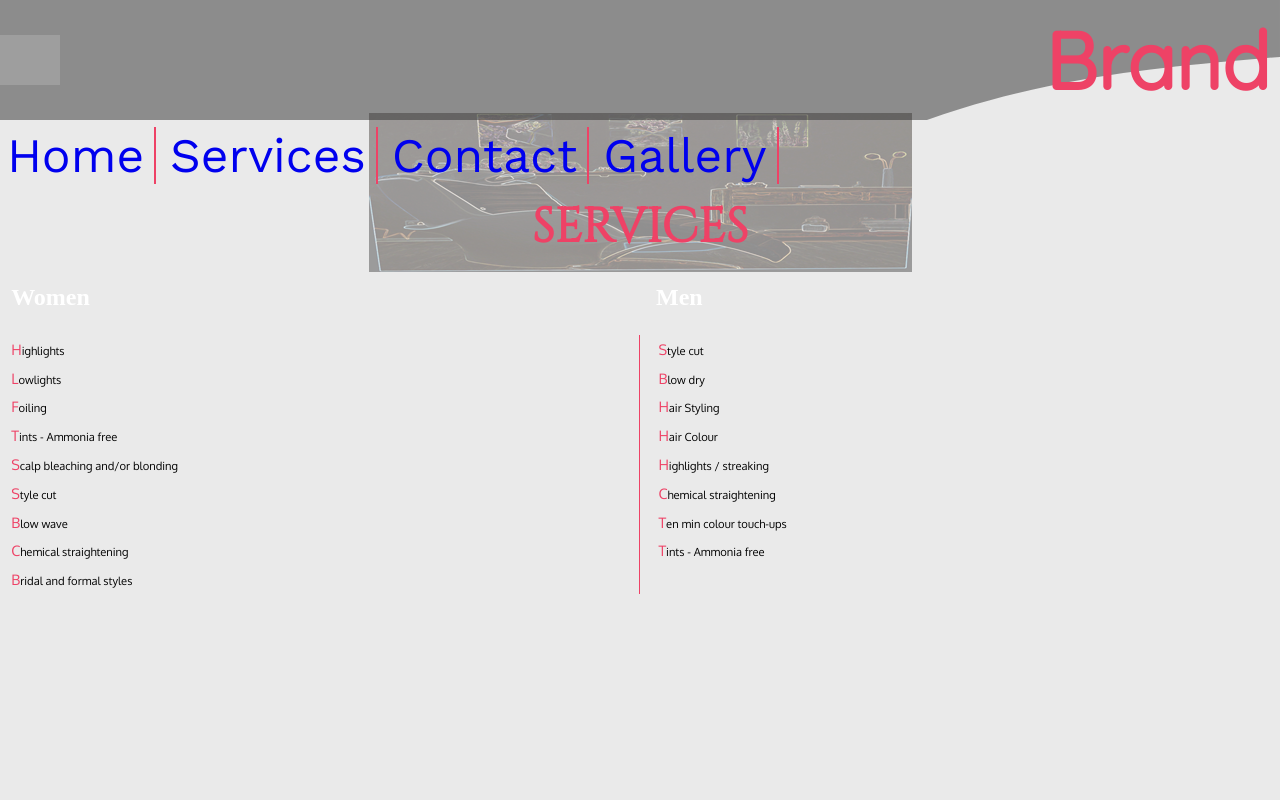
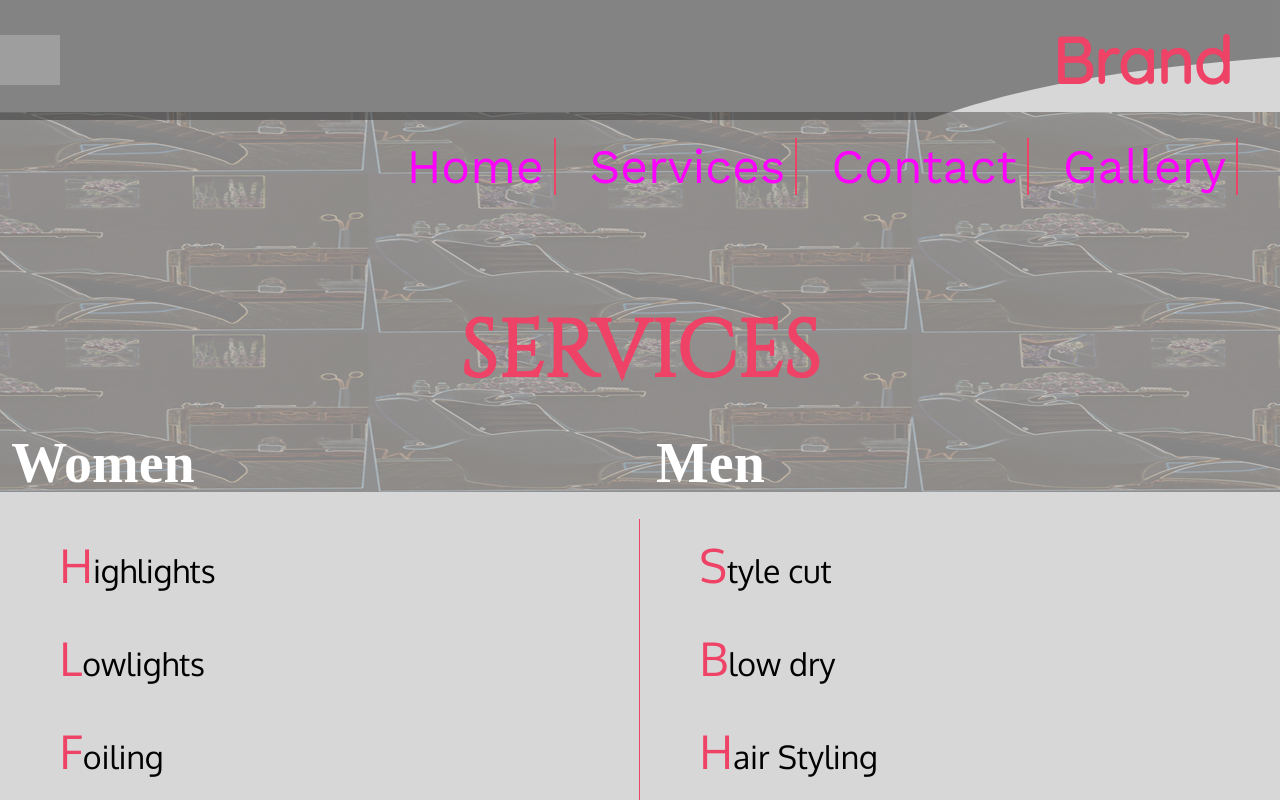
Before and after one commit to loewentj/hair, a plain HTML site: page index.html in a window 1280 px wide. Shown: the top 800 px of the page. Drawn offline with nearby package versions, Linux system fonts and the light colour scheme; grey boxes are pictures that could not be loaded.

Commit message:
Add files via upload

```diff
--- /dev/null
+++ b/app.js
@@ -0,0 +1,30 @@
+
+var navbar = document.querySelector("#main-nav");
+var sticky = navbar.offsetTop;
+window.onscroll =  () =>{
+    if (window.pageYOffset >= sticky) {
+        navbar.classList.add("sticky")
+      } else {
+        navbar.classList.remove("sticky");
+      }
+}
+
+
+
+// window.onscroll = function() {myFunction()};
+
+
+
+
+
+
+// var navbar = document.getElementById("nav-list");
+// var sticky = navbar.offsetTop;
+
+// function myFunction() {
+//   if (window.pageYOffset >= sticky) {
+//     navbar.classList.add("sticky")
+//   } else {
+//     navbar.classList.remove("sticky");
+//   }
+// }
--- a/index.html
+++ b/index.html
@@ -85,5 +85,6 @@
     <footer>
 
     </footer>
+    <script src="app.js"></script>
 </body>
 </html>
--- a/mobile.css
+++ b/mobile.css
@@ -87,11 +87,21 @@ margin-left: 10px;
     display: flex;
     justify-content: flex-end;
     align-items:center;
-    position: fixed;
-
+    /* position: fixed; */
 
 
 }
+.sticky {
+    position: fixed;
+    top: 0;
+    width: 100%;
+    padding-top: 20px;
+    padding-right: 20px;
+  }
+
+  .sticky + .content {
+    padding-top: 60px;
+  }
 
 #main-nav .nav-list{
     display: flex;
@@ -106,8 +116,12 @@ margin-left: 10px;
     border-right:2px solid #EE4266;
     margin:2px;
 
+
 }
-
+#main-nav .nav-list li a{
+    color: var(--trolley-grey);
+    color: fuchsia;
+}
 
 #main-nav .nav-list, a:link, a:visited{
     text-decoration: none;
@@ -116,6 +130,7 @@ margin-left: 10px;
     font-family: var(--work-sans);
     margin-right: 5px;
     margin-bottom: 3rem;
+
 }
 
 
@@ -128,6 +143,7 @@ margin-left: 10px;
   color: var(--paradise-pink);
   font-size: 3rem;
   font-family: var(--cinzel);
+
 
 
 }
@@ -143,7 +159,7 @@ margin-left: 10px;
     left: 0;
     height: 160px;
     width: 100vw;
-    background-repeat:no-repeat;
+    background-repeat:repeat;
     z-index: -999;
 
 
@@ -156,6 +172,7 @@ margin-left: 10px;
     justify-content: space-around;
     align-items: center;
     height: 100px;
+    width: 100vw;
 
 
 
@@ -198,7 +215,7 @@ margin-left: 10px;
 
 #services .women #women{
 
-    color: var(--paradise-pink);
+
     color: #fff;
     margin-bottom: 1.5rem;
     margin-left: 0.7rem;
@@ -210,8 +227,6 @@ margin-left: 10px;
      margin-bottom: 1.5rem;
      margin-left: 1rem;
      font-size:1.5rem;
-
-
 
   }
 
@@ -254,29 +269,128 @@ margin-left: 10px;
 
 @media only screen
   and (min-device-width: 768px)
-  and (max-device-width: 1024px)
+  /* and (max-device-width: 1024px)  */
   and (-webkit-min-device-pixel-ratio: 1){
       #brand-logo{
           height: 15vh;
+          margin-bottom: 1rem;
 
+      }
+
+      .sticky {
+        position: fixed;
+        top: 0;
+        width: 100%;
+        /* padding: 50px; */
+        margin: auto;
+
+
+      }
+
+      .sticky + .content {
+       /* padding: 45px; */
+
+       margin: auto;
       }
       #brand-logo #brand-container h1{
         font-size: 6rem;
         margin-left: 10px;
+        margin-bottom: 2rem;
+
         }
 
         #brand-logo #brand-container h2{
-            font-size: 5rem;
-            margin-right: 10px;
+            font-size: 4rem;
+            margin: 2rem;
+            padding-right: 1rem;
+
 
         }
         #main-nav .nav-list, a:link, a:visited{
             font-size: 3rem;
             margin-right: 10px;
+
         }
 
         #main-nav .nav-list li{
-            margin:7px
+           margin-right: 2rem;
         }
 
+        #title-services::before{
+            height:380px;
+            width: 100vw;
+            margin-bottom: 2rem;
+
+
+        }
+
+
+        #title-services{
+            /* margin-top: 2rem; */
+            font-size: 5rem;
+            margin: 0 auto;
+
+
+          }
+
+          #services .women #women{
+
+
+            font-size:3.5rem;
+
+          }
+
+          #services .men #men{
+
+
+             font-size:3.5rem;
+
+          }
+
+          #services .women ul li{
+
+            font-size: 2rem;
+            line-height: 2;
+            margin-left: 3rem;
+
+
+
+
+        }
+        #services .men ul li{
+
+            font-size: 2rem;
+            line-height: 2;
+            margin-left: 3rem;
+
+
+        }
+        #services .women .service-list .first-letter{
+
+            font-size:2.9rem;
+
+        }
+        #services .women .service-list::before{
+
+
+    background-color:var(--jet);
+    opacity: 0.1;
+    content: "";
+    position: absolute;
+    top: 0;
+    left: 0;
+    height: 1300px;
+    width: 100vw;
+    background-repeat:no-repeat;
+    /* filter: grayscale(40%); */
+    z-index: -99;
+}
+
+        }
+
+        #services .men .service-list .first-letter{
+
+          font-size:2.9rem;
+      }
+
   }
```
